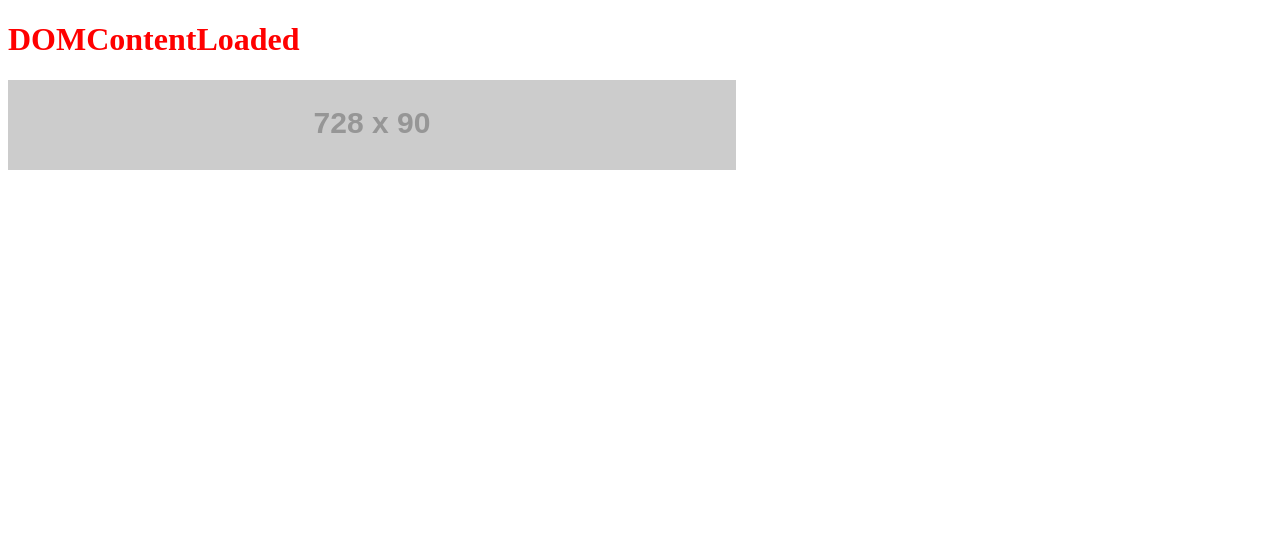
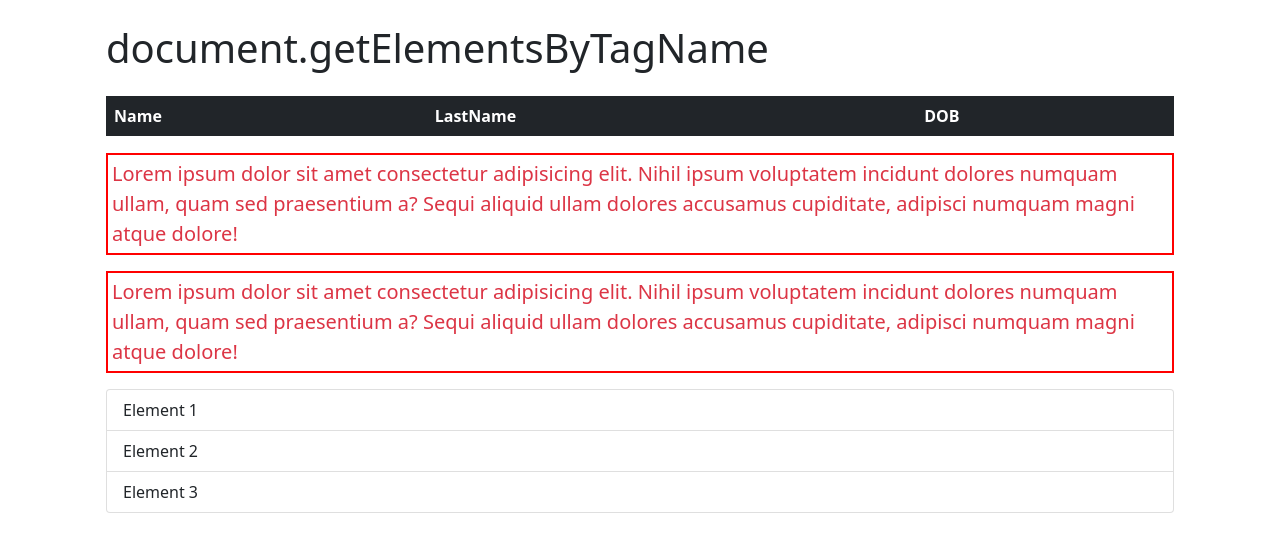
Before and after one commit to hidran/javascript-dom-listeners, a plain HTML site: page index.html in a window 1280 px wide. Drawn offline with nearby package versions, Linux system fonts and the light colour scheme; placeholder pictures from the web are drawn by us.

Commit message:
117-explains getElementsByTagName and access tod classList and parentNode

```diff
--- a/index.html
+++ b/index.html
@@ -4,18 +4,27 @@
     <head>
         <meta charset="UTF-8">
         <meta name="viewport" content="width=device-width, initial-scale=1.0">
-        <title>Document Object model</Object></title>
+        <title>Document Object model: document.getElementsByTagName</title>
+        <link href="https://cdn.jsdelivr.net/npm/bootstrap@5.1.3/dist/css/bootstrap.min.css" rel="stylesheet">
+
         <script>
             document.addEventListener('DOMContentLoaded', () => {
-                const myH1 = document.getElementById('title');
-                myH1.onmouseenter = () => {
-                    myH1.style.border = '2px solid green';
+                const doc = document;
+                const ps = doc.getElementsByTagName('p');
+                for (let i = 0; ps[i]; i++) {
+                    let ele = ps[i];
+                    ele.style.border = '2px solid red';
+                    ele.style.padding = '4px';
+                    ele.classList.add('text-danger');
+                    ele.style.cursor = 'pointer';
+                    ele.onclick = (evt) => {
+                        evt.target.classList.remove('text-danger');
+                    };
                 }
-                myH1.addEventListener('mouseleave', (evt) => {
-                    evt.target.style.border = '1px solid black';
-                });
-                myH1.style.color = 'red';
-                console.log(myH1);
+                const tds = doc.getElementsByTagName('td');
+                const arrTds = Array.from(tds);
+                console.log(arrTds);
+                arrTds.forEach(td => td.parentNode.removeChild(td))
             });
 
 
@@ -23,8 +32,48 @@
     </head>
 
     <body>
-        <h1 id="title">DOMContentLoaded</h1>
-        <img src="https://via.placeholder.com/728x90.png?text= Visit this hosting">
+        <div class="container">
+            <section id="main" class="p-4">
+                <h1 id="title">document.getElementsByTagName</h1>
+                <table class="table table-striped table-dark mt-4">
+                    <thead>
+                        <tr>
+                            <th>Name</th>
+                            <th>LastName</th>
+                            <th>DOB</th>
+                        </tr>
+                    </thead>
+                    <tbody>
+                        <tr>
+                            <td>Hidran</td>
+                            <td>Arias</td>
+                            <td>1972-08-23</td>
+                        </tr>
+                        <tr>
+                            <td>Mike</td>
+                            <td>Joe</td>
+                            <td>1992-085-21</td>
+                        </tr>
+                    </tbody>
+                </table>
+                <p class="lead">Lorem ipsum dolor sit amet consectetur adipisicing elit.
+                    Nihil ipsum voluptatem incidunt dolores numquam ullam, quam sed praesentium a? Sequi aliquid ullam
+                    dolores
+                    accusamus cupiditate, adipisci numquam magni atque dolore!
+                </p>
+                <p class="lead">Lorem ipsum dolor sit amet consectetur adipisicing elit.
+                    Nihil ipsum voluptatem incidunt dolores numquam ullam, quam sed praesentium a? Sequi aliquid ullam
+                    dolores
+                    accusamus cupiditate, adipisci numquam magni atque dolore!
+
+                </p>
+                <ul class="list-group">
+                    <li class="list-group-item">Element 1</li>
+                    <li class="list-group-item">Element 2</li>
+                    <li class="list-group-item">Element 3</li>
+                </ul>
+            </section>
+        </div>
     </body>
 
 </html>
```
